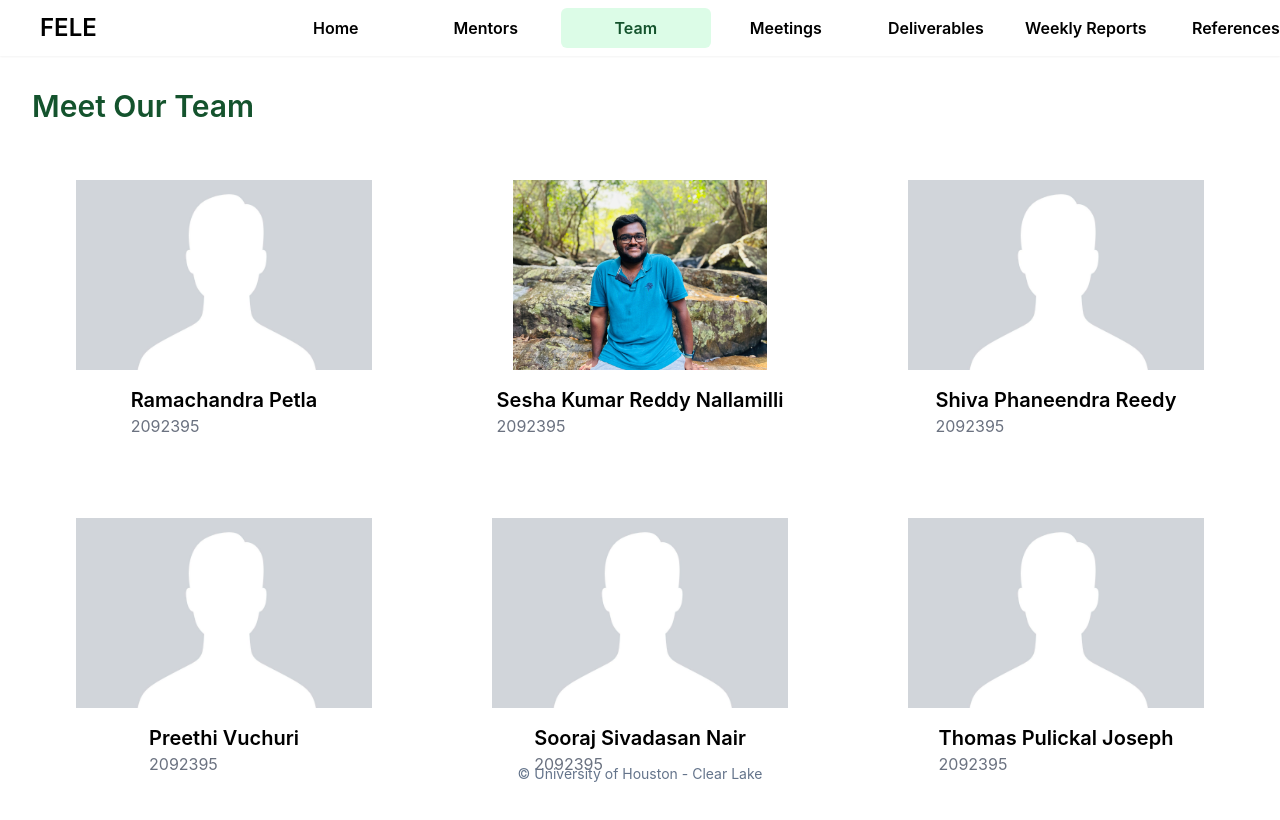
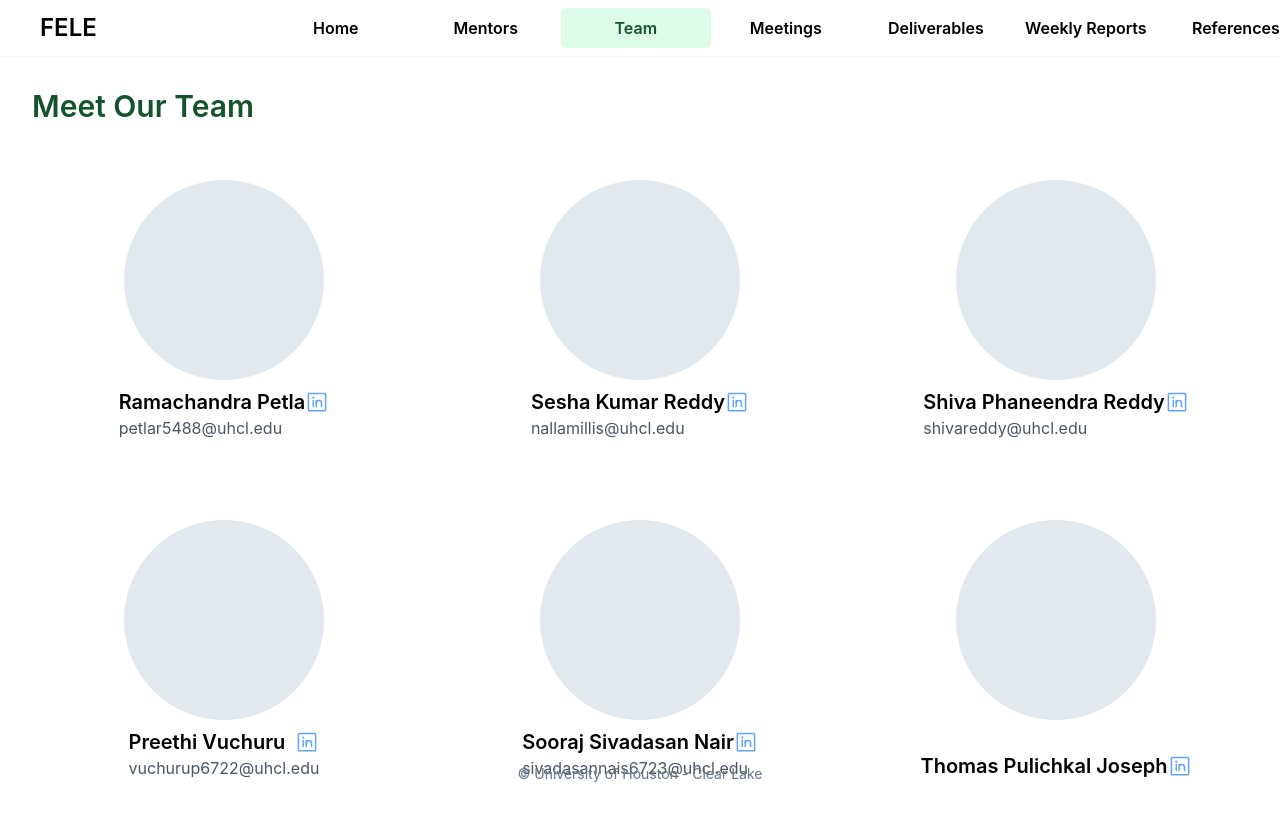
Before and after one commit to ramachandrapetla/FELE-WEB, a React (Create React App) app: page /team in a window 1280 px wide. Shown: the top 820 px of the page. Built offline with nearby package versions, Linux system fonts and the light colour scheme.

Commit message:
Updated Team members

```diff
--- a/src/Assets/Assets.js
+++ b/src/Assets/Assets.js
@@ -1,7 +1,9 @@
-import seshu from './seshu.jpeg'
-import defaultImage from './default.png'
+import seshu from './seshu.jpeg';
+import defaultImage from './default.png';
+import sooraj from './sooraj-bg.png';
 
 export default {
+    sooraj,
     seshu,
     defaultImage
 }
--- a/src/Defaults.js
+++ b/src/Defaults.js
@@ -3,38 +3,44 @@ const MemberInfo = {
         image: "https://media.licdn.com/dms/image/C5603AQFzoWEH5Lo9RA/profile-displayphoto-shrink_400_400/0/1630779551732?e=1680134400&v=beta&t=rtM2DsA9KU7WOE0DCGtBEnsc7t91jw4mB2ftOPmpJwU",
         linkedIn: "",
         email: "petlar5488@uhcl.edu",
-        displayName: "Ramachandra Petla"
+        displayName: "Ramachandra Petla",
+        classname: "w-[100%]"
     },
     "Sesha Kumar Reddy Nallamilli" : {
         image: "seshu",
         // image: "https://media.licdn.com/dms/image/D5603AQFszMCb4cWGlQ/profile-displayphoto-shrink_400_400/0/1674862053662?e=1680134400&v=beta&t=HMiOtB80vSxrLJz6xciUHNRMvUmNRRM2wAGlBPn9IWo",
         linkedIn: "",
         email: "nallamillis@uhcl.edu",
-        displayName: "Sesha Kumar Reddy"
+        displayName: "Sesha Kumar Reddy",
+        classname: "w-[100%]"
     },
     "Shiva Phaneendra Reedy" : {
         image: "https://media.licdn.com/dms/image/D5603AQFD6wSOMnOs1A/profile-displayphoto-shrink_400_400/0/1674851426679?e=1680134400&v=beta&t=59hAr7B11x8HTKJgKpW9C1dUtIFXDwwlTuTqcaYPW2U",
         linkedIn: "",
         email: "shivareddy@uhcl.edu",
-        displayName: "Shiva Phaneendra Reddy"
+        displayName: "Shiva Phaneendra Reddy",
+        classname: "w-[100%]"
     },
-    "Preethi Vuchuri" : {
+    "Preethi Vuchuru" : {
         image: "https://media.licdn.com/dms/image/D5635AQFj3GDcGvruBg/profile-framedphoto-shrink_400_400/0/1666329910817?e=1675497600&v=beta&t=fZj4MO7-lsfK90EuF7KSZcK09hrTFFrlWKIkaXoYttQ",
         linkedIn: "",
-        email: "vuchurip343@uhcl.edu",
-        displayName: "Preethi Vuchuri"
+        email: "vuchurup6722@uhcl.edu",
+        displayName: "Preethi Vuchuru",
+        classname: "w-[100%]"
     },
     "Sooraj Sivadasan Nair" : {
-        image: "https://media.licdn.com/dms/image/D5635AQFj3GDcGvruBg/profile-framedphoto-shrink_400_400/0/1666329910817?e=1675497600&v=beta&t=fZj4MO7-lsfK90EuF7KSZcK09hrTFFrlWKIkaXoYttQ",
-        linkedIn: "",
-        email: "",
-        displayName: "Sooraj Sivadasan Nair"
+        image: "sooraj",
+        linkedIn: "https://www.linkedin.com/in/sooraj-sivadasan-nair-a81543172/",
+        email: "sivadasannais6723@uhcl.edu",
+        displayName: "Sooraj Sivadasan Nair",
+        classname: "w-[200%] -mt-6"
     },
     "Thomas Pulickal Joseph" : {
         image: "https://media.licdn.com/dms/image/D5635AQFj3GDcGvruBg/profile-framedphoto-shrink_400_400/0/1666329910817?e=1675497600&v=beta&t=fZj4MO7-lsfK90EuF7KSZcK09hrTFFrlWKIkaXoYttQ",
         linkedIn: "",
         email: "",
-        displayName: "Thomas Pulichkal Joseph"
+        displayName: "Thomas Pulichkal Joseph",
+        classname: "w-[100%]"
     }
 }
 
--- a/src/components/ProfileCard/ProfileCard.js
+++ b/src/components/ProfileCard/ProfileCard.js
@@ -1,14 +1,21 @@
+import { LinkedinLogo } from "phosphor-react";
 import Assets from "../../assets/Assets";
-// import { EnvelopeSimple } from "phosphor-react";
 
-const ProfileCard = ({profileImage, displayName, id, email, linkedIn}) => {
+const ProfileCard = ({profileImage, displayName, email, linkedIn, imgClass}) => {
     const image = Assets[`${profileImage}`] || Assets.defaultImage
     return (
         <div className="p-6 rounded-lg flex flex-col bg-white justify-between items-center">
-            <img className="h-[190px]" src={image} alt="f" />
-            <div className="mt-4">
-                <p className="m-0 text-xl font-semibold">{displayName}</p>
-                <p className="m-0 text-gray-500">{id}</p>
+            <div className='h-[200px] w-[200px] bg-slate-200 mb-1 rounded-full overflow-hidden'>
+                {/* <img className={imgClass} src={image} alt="f"/> */}
+            </div>
+            <div className="mt-1">
+                <div className="flex justify-between items-center">
+                    <p className="m-0 text-xl font-semibold">{displayName}</p>
+                    <a href={linkedIn} target="_blank" rel="noreferrer" className="cursor-pointer">
+                        <LinkedinLogo size={24} className="text-blue-400"/>
+                    </a>
+                </div>
+                <p className="m-0 text-gray-600">{email}</p>
                 {/* <a target="_blank" rel="noreferrer" href={`mailto:${email}`}>
                     <EnvelopeSimple className="text-red-500" size={24} />
                 </a> */}
--- a/src/components/Team/Team.js
+++ b/src/components/Team/Team.js
@@ -4,13 +4,14 @@ import MemberInfo from '../../Defaults';
 
 const renderProfileCards = () => {
     return (
-        Object.entries(MemberInfo).map(([key, value]) => {
+        Object.entries(MemberInfo).map(([key, member]) => {
             return <ProfileCard
-                profileImage= {value.image}
-                displayName= {key}
+                profileImage= {member.image}
+                displayName= {member.displayName}
                 key={"member-" + key}
-                id={"2092395"}
-                email={"petlar5488@uhcl.edu"}
+                email={member.email}
+                linkedIn={member.linkedIn}
+                imgClass={member.classname}
             />
         })
     )
```
Also changed, not shown: src/Assets/sooraj-bg.png (added).
